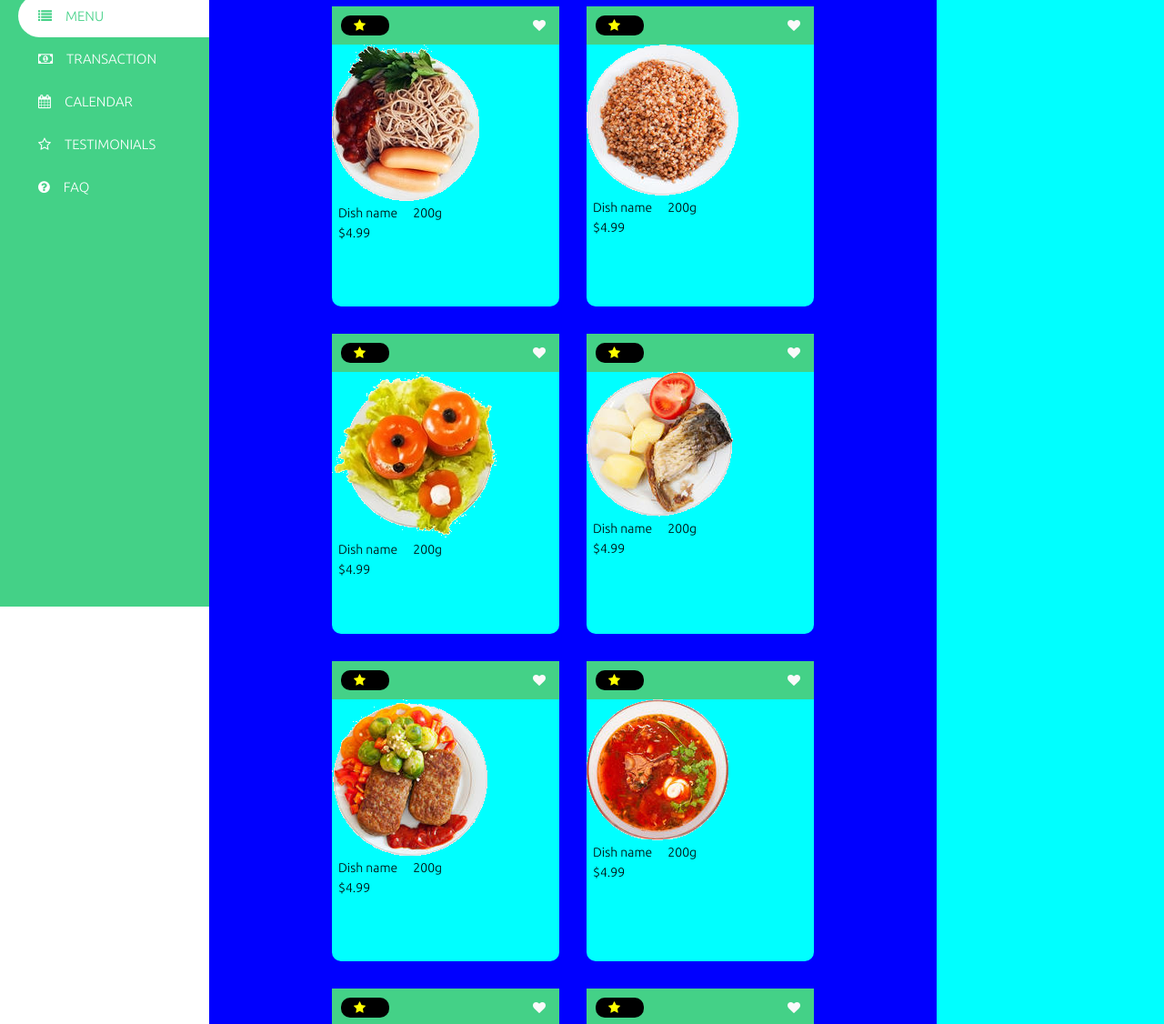
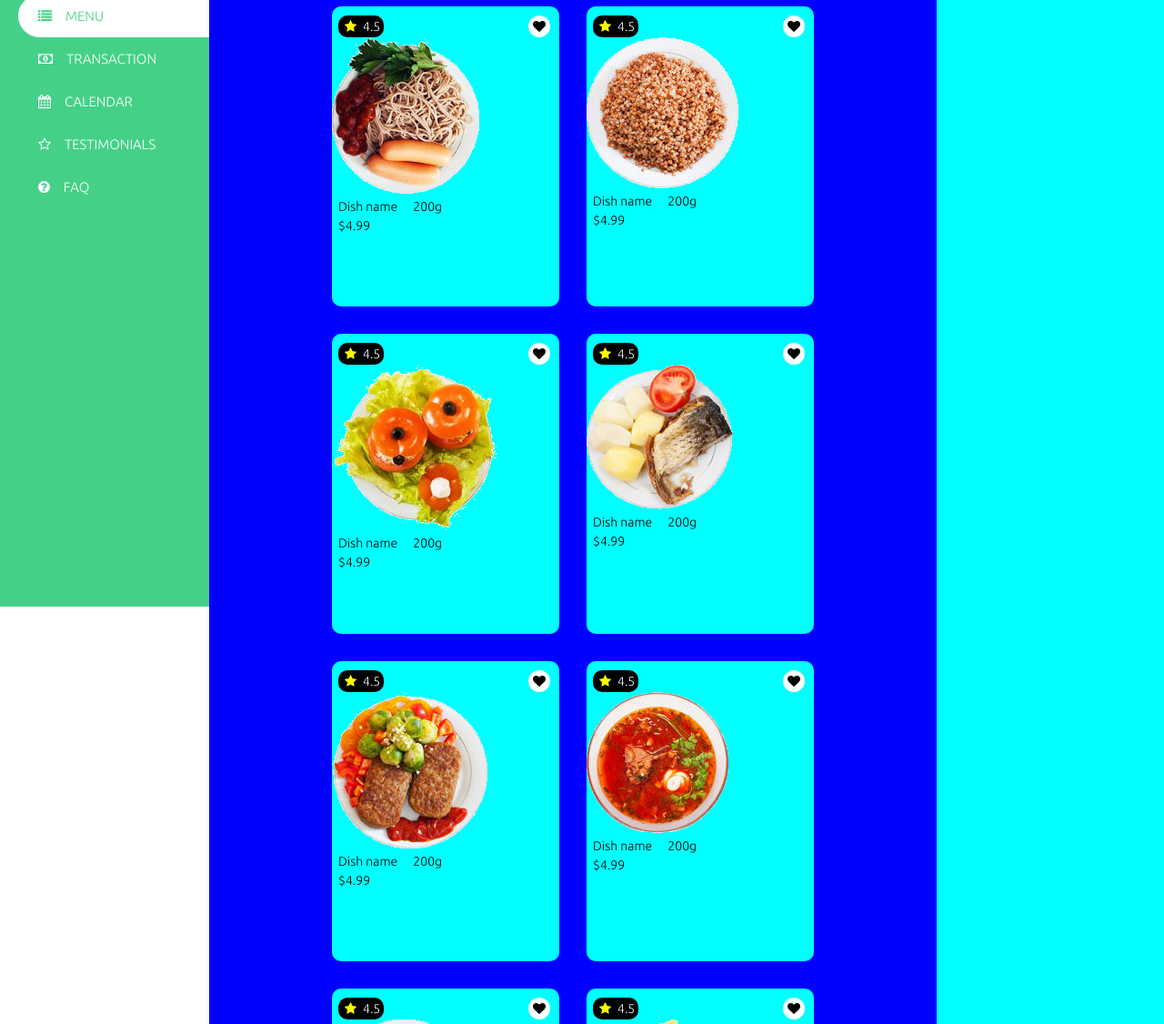
Before and after one commit to tombalv/Food-delivery-platform, a website: page index.html in a window 1280 px wide. Shown: the part 133-1259 px from the top of the page at 91% size. Drawn offline with Linux system fonts and the light colour scheme.

Commit message:
content style update

```diff
--- a/css/base/layout.css
+++ b/css/base/layout.css
@@ -87,27 +87,32 @@ p i {
 }
 
 .rating-info {
+  margin-top: 10px;
   display: flex;
   justify-content: space-between;
-  background-color: #44d187;
+}
+.rating-number {
+  display: flex;
+  margin-left: 7px;
+  width: 50px;
+  border-radius: 10px;
+  background-color: #000;
 }
 .fa-star {
   margin: auto;
   color: yellow;
-  background-color: black;
 }
 .rating {
-  margin: 10px 10px;
-  border-radius: 10px;
-  background-color: black;
+  margin: auto;
+  color: #fafafa;
 }
 
 .fa-heart {
   margin: auto 10px;
   padding: 5px;
   border-radius: 20px;
-
-  color: #fafafa;
+  color: #000;
+  background-color: white;
 }
 .fa-heart:hover {
   color: #d74369;
--- a/index.html
+++ b/index.html
@@ -62,7 +62,10 @@
         <div class="main-content">
           <div class="food-product-one">
             <div class="rating-info">
-              <p class="rating"><i class="fa fa-star"></i>4.5</p>
+              <div class="rating-number">
+                <i class="fa fa-star"></i>
+                <p class="rating">4.5</p>
+              </div>
               <i class="fa fa-heart"></i>
             </div>
             <img src="./design/img/food-1.webp" alt="Food-Photo" />
@@ -71,7 +74,10 @@
           </div>
           <div class="food-product-two">
             <div class="rating-info">
-              <p class="rating"><i class="fa fa-star"></i>4.5</p>
+              <div class="rating-number">
+                <i class="fa fa-star"></i>
+                <p class="rating">4.5</p>
+              </div>
               <i class="fa fa-heart"></i>
             </div>
             <img src="./design/img/food-2.webp" alt="Food-Photo" />
@@ -80,7 +86,10 @@
           </div>
           <div class="food-product-three">
             <div class="rating-info">
-              <p class="rating"><i class="fa fa-star"></i>4.5</p>
+              <div class="rating-number">
+                <i class="fa fa-star"></i>
+                <p class="rating">4.5</p>
+              </div>
               <i class="fa fa-heart"></i>
             </div>
             <img src="./design/img/food-3.webp" alt="Food-Photo" />
@@ -89,7 +98,10 @@
           </div>
           <div class="food-product-four">
             <div class="rating-info">
-              <p class="rating"><i class="fa fa-star"></i>4.5</p>
+              <div class="rating-number">
+                <i class="fa fa-star"></i>
+                <p class="rating">4.5</p>
+              </div>
               <i class="fa fa-heart"></i>
             </div>
             <img src="./design/img/food-4.webp" alt="Food-Photo" />
@@ -98,7 +110,10 @@
           </div>
           <div class="food-product-five">
             <div class="rating-info">
-              <p class="rating"><i class="fa fa-star"></i>4.5</p>
+              <div class="rating-number">
+                <i class="fa fa-star"></i>
+                <p class="rating">4.5</p>
+              </div>
               <i class="fa fa-heart"></i>
             </div>
             <img src="./design/img/food-5.webp" alt="Food-Photo" />
@@ -107,7 +122,10 @@
           </div>
           <div class="food-product-six">
             <div class="rating-info">
-              <p class="rating"><i class="fa fa-star"></i>4.5</p>
+              <div class="rating-number">
+                <i class="fa fa-star"></i>
+                <p class="rating">4.5</p>
+              </div>
               <i class="fa fa-heart"></i>
             </div>
             <img src="./design/img/food-6.webp" alt="Food-Photo" />
@@ -116,7 +134,10 @@
           </div>
           <div class="food-product-seven">
             <div class="rating-info">
-              <p class="rating"><i class="fa fa-star"></i>4.5</p>
+              <div class="rating-number">
+                <i class="fa fa-star"></i>
+                <p class="rating">4.5</p>
+              </div>
               <i class="fa fa-heart"></i>
             </div>
             <img src="./design/img/food-7.webp" alt="Food-Photo" />
@@ -125,7 +146,10 @@
           </div>
           <div class="food-product-eight">
             <div class="rating-info">
-              <p class="rating"><i class="fa fa-star"></i>4.5</p>
+              <div class="rating-number">
+                <i class="fa fa-star"></i>
+                <p class="rating">4.5</p>
+              </div>
               <i class="fa fa-heart"></i>
             </div>
             <img src="./design/img/food-8.webp" alt="Food-Photo" />
@@ -134,7 +158,10 @@
           </div>
           <div class="food-product-nine">
             <div class="rating-info">
-              <p class="rating"><i class="fa fa-star"></i>4.5</p>
+              <div class="rating-number">
+                <i class="fa fa-star"></i>
+                <p class="rating">4.5</p>
+              </div>
               <i class="fa fa-heart"></i>
             </div>
             <img src="./design/img/food-9.webp" alt="Food-Photo" />
```
